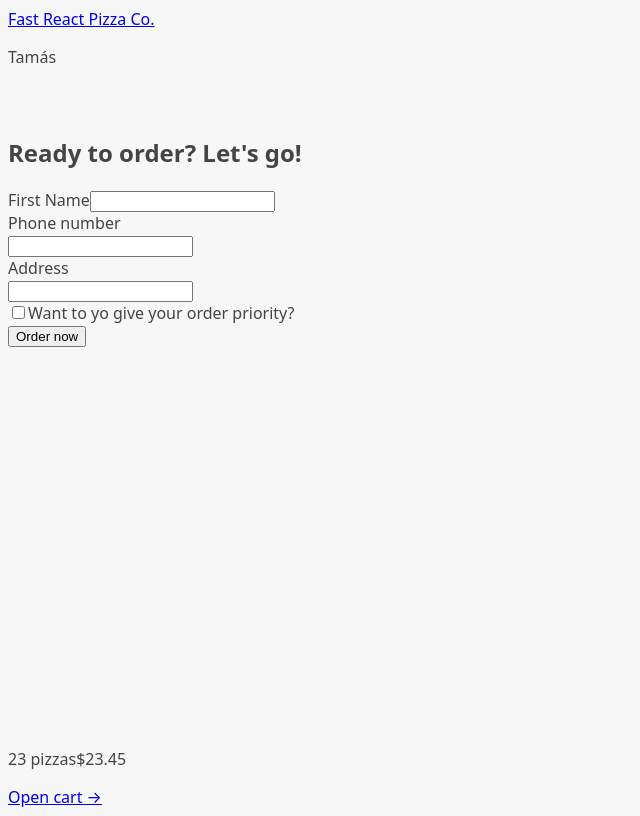
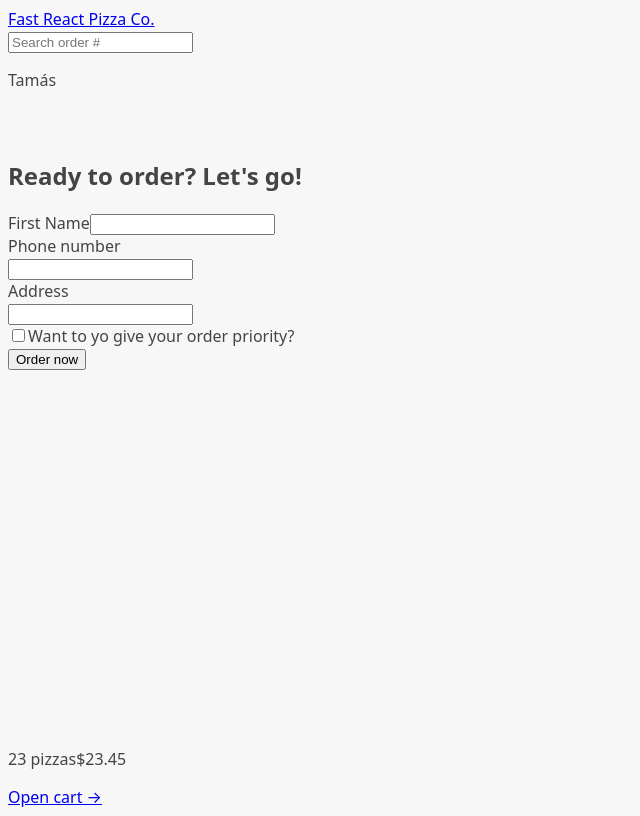
Before and after one commit to ntamasa/STUDY-REACTPIZZA, a React (Vite) app: page /order/new in a window 1280 px wide. Shown: the whole page, without its empty margins (0-640 px from the left). Built offline with nearby package versions, Linux system fonts and the light colour scheme.

Commit message:
add order request on order id

```diff
--- a/src/App.jsx
+++ b/src/App.jsx
@@ -4,7 +4,7 @@
 import Menu, { loader as menuLoader } from "./features/menu/Menu";
 import Cart from "./features/cart/Cart";
 import CreateOrder from "./features/order/CreateOrder";
-import Order from "./features/order/Order";
+import Order, { loader as orderLoader } from "./features/order/Order";
 import AppLayout from "./ui/AppLayout";
 import Error from "./ui/Error";
 
@@ -28,7 +28,12 @@
         element: <Cart />,
       },
       { path: "/order/new", element: <CreateOrder /> },
-      { path: "/order/:orderId", element: <Order /> },
+      {
+        path: "/order/:orderId",
+        element: <Order />,
+        loader: orderLoader,
+        errorElement: <Error />,
+      },
     ],
   },
 ]);
--- a/src/features/menu/MenuItem.jsx
+++ b/src/features/menu/MenuItem.jsx
@@ -1,3 +1,5 @@
+import { formatCurrency } from "../../utils/helpers";
+
 function MenuItem({ pizza }) {
   const { id, name, unitPrice, ingredients, soldOut, imageUrl } = pizza;
 
@@ -6,7 +8,7 @@
       <img src={imageUrl} alt={name} />
       <div>
         <p>{name}</p>
-        <p>{ingredients.join(', ')}</p>
+        <p>{ingredients.join(", ")}</p>
         <div>
           {!soldOut ? <p>{formatCurrency(unitPrice)}</p> : <p>Sold out</p>}
         </div>
--- a/src/features/order/CreateOrder.jsx
+++ b/src/features/order/CreateOrder.jsx
@@ -36,7 +36,7 @@
 
   return (
     <div>
-      <h2>Ready to order? Let's go!</h2>
+      <h2>Ready to order? Let{`'`}s go!</h2>
 
       <form>
         <div>
--- a/src/features/order/Order.jsx
+++ b/src/features/order/Order.jsx
@@ -1,47 +1,16 @@
 // Test ID: IIDSAT
 
+import { useLoaderData } from "react-router-dom";
+import { getOrder } from "../../services/apiRestaurant";
 import {
   calcMinutesLeft,
   formatCurrency,
   formatDate,
 } from "../../utils/helpers";
 
-const order = {
-  id: "ABCDEF",
-  customer: "Jonas",
-  phone: "123456789",
-  address: "Arroios, Lisbon , Portugal",
-  priority: true,
-  estimatedDelivery: "2027-04-25T10:00:00",
-  cart: [
-    {
-      pizzaId: 7,
-      name: "Napoli",
-      quantity: 3,
-      unitPrice: 16,
-      totalPrice: 48,
-    },
-    {
-      pizzaId: 5,
-      name: "Diavola",
-      quantity: 2,
-      unitPrice: 16,
-      totalPrice: 32,
-    },
-    {
-      pizzaId: 3,
-      name: "Romana",
-      quantity: 1,
-      unitPrice: 15,
-      totalPrice: 15,
-    },
-  ],
-  position: "-9.000,38.000",
-  orderPrice: 95,
-  priorityPrice: 19,
-};
+function Order() {
+  const order = useLoaderData();
 
-function Order() {
   // Everyone can search for all orders, so for privacy reasons we're gonna gonna exclude names or address, these are only for the restaurant staff
   const {
     id,
@@ -83,4 +52,9 @@
   );
 }
 
+export async function loader({ params }) {
+  const order = await getOrder(params.orderId);
+  return order;
+}
+
 export default Order;
--- /dev/null
+++ b/src/features/order/SearchOrder.jsx
@@ -0,0 +1,29 @@
+import { useState } from "react";
+import { useNavigate } from "react-router-dom";
+
+function SearchOrder() {
+  const [query, setQuery] = useState("");
+
+  const navigate = useNavigate();
+
+  function handleSubmit(e) {
+    e.preventDefault();
+
+    if (!query) return;
+
+    navigate(`/order/${query}`);
+    setQuery("");
+  }
+
+  return (
+    <form onSubmit={handleSubmit}>
+      <input
+        placeholder="Search order #"
+        value={query}
+        onChange={(e) => setQuery(e.target.value)}
+      />
+    </form>
+  );
+}
+
+export default SearchOrder;
--- a/src/ui/AppLayout.jsx
+++ b/src/ui/AppLayout.jsx
@@ -1,10 +1,10 @@
 import Header from "./Header";
 import CartOverview from "../features/cart/CartOverview";
-import { Outlet, useNavigate } from "react-router-dom";
+import { Outlet, useNavigation } from "react-router-dom";
 import Loader from "./Loader";
 
 function AppLayout() {
-  const navigation = useNavigate();
+  const navigation = useNavigation();
   const isLoading = navigation.state === "loading";
 
   return (
--- a/src/ui/Header.jsx
+++ b/src/ui/Header.jsx
@@ -1,9 +1,12 @@
 import { Link } from "react-router-dom";
+import SearchOrder from "../features/order/SearchOrder";
 
 function Header() {
   return (
     <header>
       <Link to="/">Fast React Pizza Co.</Link>
+
+      <SearchOrder />
 
       <p>Tamás</p>
     </header>
```
Also changed, not shown: .eslintrc.cjs.
